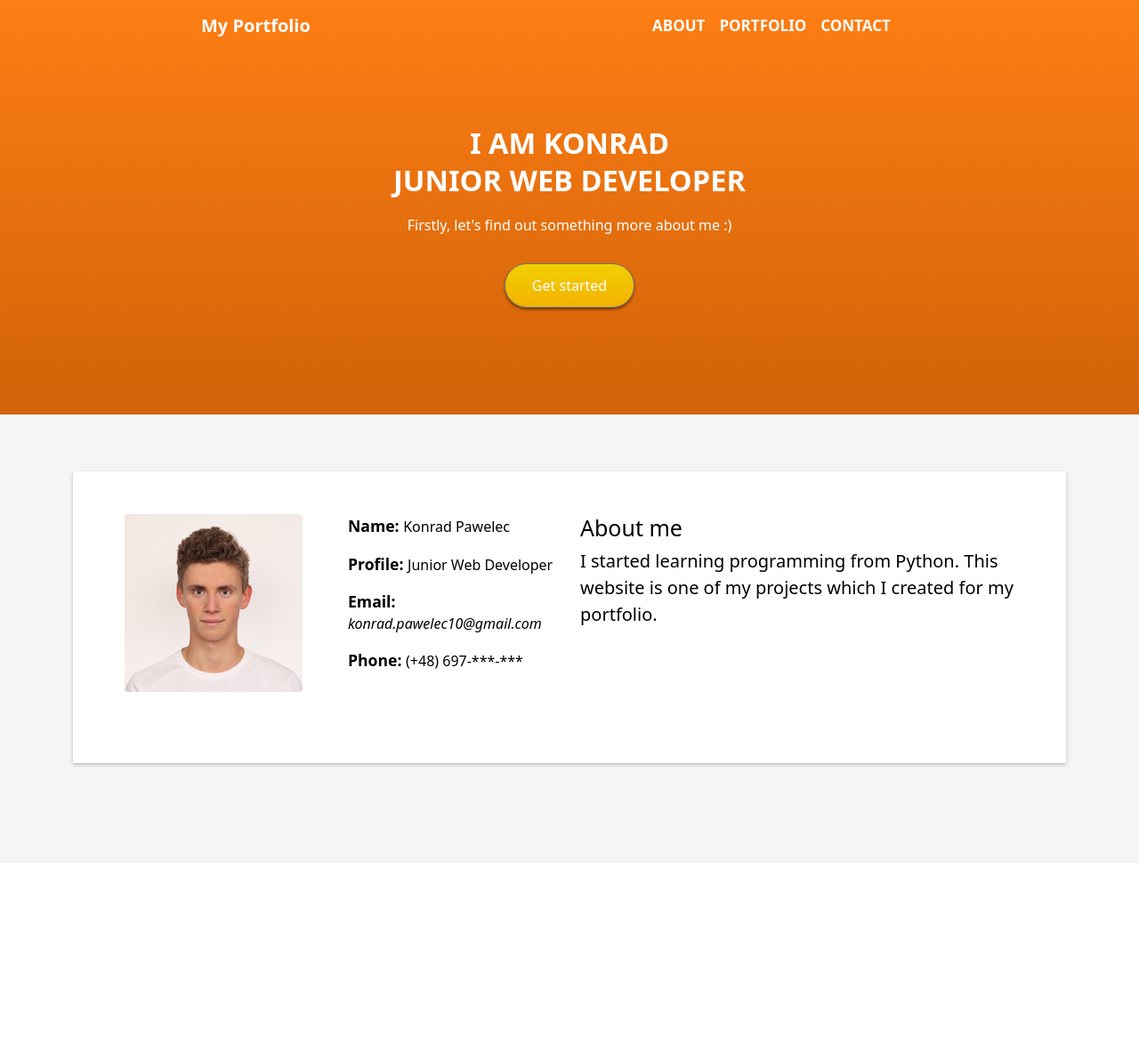
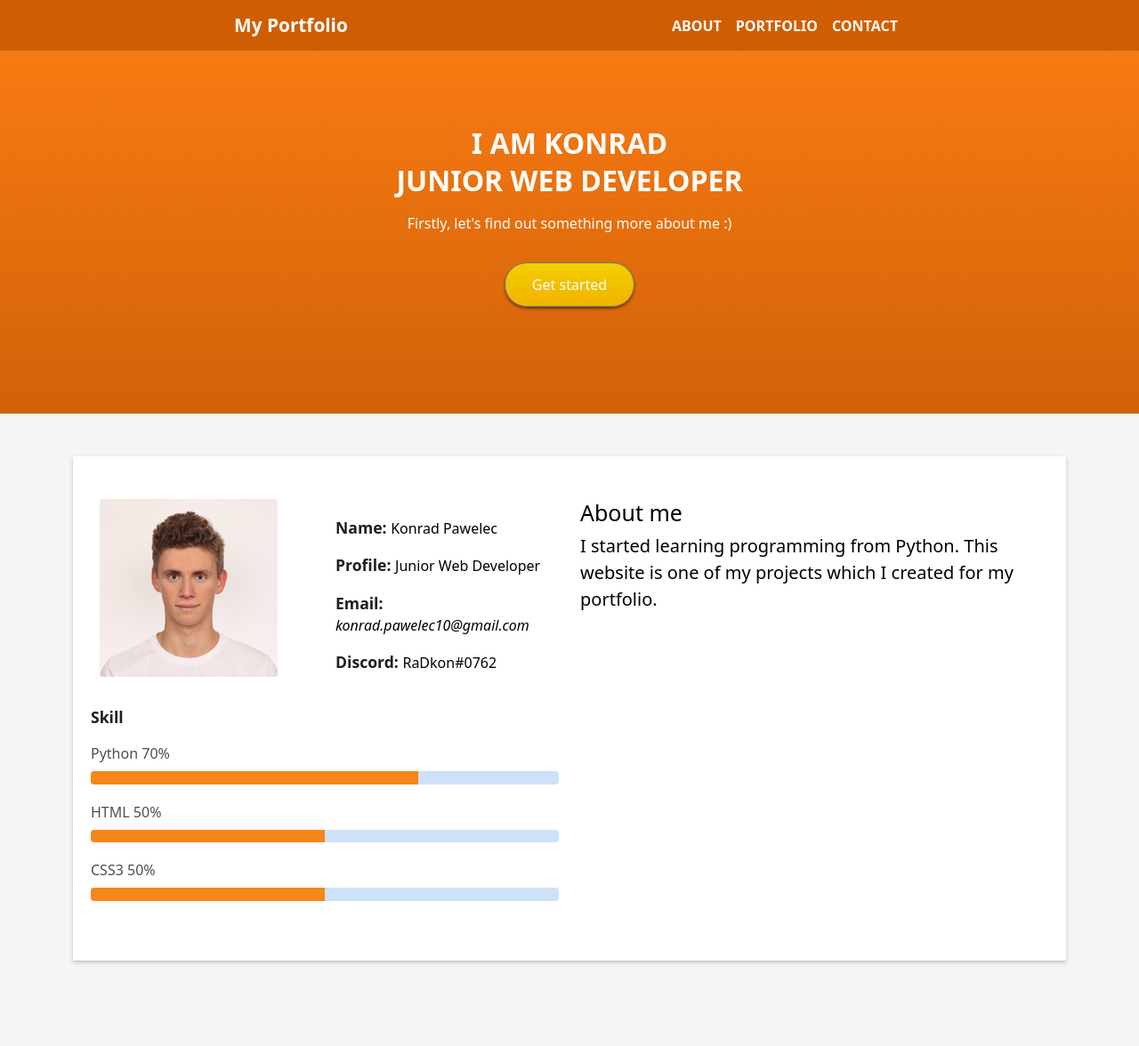
Before and after one commit to radk0n9/portfolio-website, a Flask app: page / in a window 1280 px wide. Shown: the whole page at 89% size. Before the commit the page ends 864 px from the top, so only its background shows below. Run offline with Flask 2, Linux system fonts and the light colour scheme; some libraries are stand-ins or nearby versions.

Commit message:
Navbar fixed-top. Added bars with skills

```diff
--- a/static/css/style.css
+++ b/static/css/style.css
@@ -2,21 +2,21 @@ html {
     color: white !important;
 }
 .header {
-    position: absolute;
     top: 0;
-    width: 100;
     color: white;
     background: #cf5e02;
+    z-index: 997;
 }
 
 #header-logo {
-    font-size: 20px;
+    font-size: 1.3rem;
     font-weight: 700;
     color: white;
 }
 
-#under-header {
-    max-width: 900px;
+#container-header {
+    max-width: 850px !important;
+
 }
 
 .h-100 {
@@ -43,14 +43,17 @@ svg {
     margin-bottom: 30px
 }
 
+.navbar-collapse {
+    flex-grow: 0;
+}
 
 
 .navbar-toggler {
-    padding: 11px;
-    margin-right: 30px;
+    padding: 0.6rem;
+    margin-right: 1rem;
     max-width: 120px;
     right: 0;
-    height: 60px;
+    height: 50px;
     width: 50px;
     cursor: pointer;
     border: 0px !important;
@@ -60,16 +63,10 @@ svg {
 
 #navbarScroll {
     font-weight: 600;
-    font-size: 17px;
+    font-size: 1rem;
     text-align: center;
     color: white;
 
-}
-
-@media (min-width: 991px) {
-  .header {
-    background: transparent;
-  }
 }
 
 .nav-link {
@@ -95,7 +92,7 @@ svg {
     line-height:1.3;
     font-weight:700;
     margin-bottom: 1rem;
-    font-size: calc(22px + 18 * ((100vw - 576px)/(1200)));
+    font-size: 2rem;
 
 }
 
@@ -136,9 +133,26 @@ svg {
     background-color: white !important;
 }
 
+
 .title-s {
     font-weight: 600;
     font-size: 1.1rem;
+    color: #1e1e1e;
+}
+
+.skills span {
+    color: #4e4e4e;
+}
+
+.skills .progress {
+    background-color: #cde1f8;
+    margin: 0.5rem 0 1.2rem 0;
+    border-radius: 10;
+    height: 0.9rem;
+}
+
+.skills .progress .progress-bar {
+    background-color: #F5861A;
 }
 
 #email {
@@ -149,10 +163,15 @@ svg {
 
 .box-shadow-full {
     color: black;
+    padding: 3rem 1.25rem;
     position: relative;
     background-color: #fff;
     margin-bottom: 3rem;
     box-shadow: 0 1px 1px 0 rgb(0 0 0 / 6%), 0 2px 5px 0 rgb(0 0 0 / 20%);
+}
+
+@media (min-width: 768px)
+.box-shadow-full {
     padding: 3rem;
 }
 
@@ -161,14 +180,6 @@ svg {
 
 }
 
-.sect-pt4 {
-  padding-top: 4rem;
-}
-
-.about-mf  {
-  padding-top: 4rem;
-  padding-bottom: 4rem;
-}
 .about-mf .about-img {
   margin-bottom: 2rem;
 }
--- a/templates/index.html
+++ b/templates/index.html
@@ -27,11 +27,11 @@
 
   <!--   Header -->
   <header id="header" class="masthead header fixed-top">
-    <div id="under-header" class="container">
-      <div class="row align-items-center h-100">
-        <nav class="navbar navbar-expand-lg navbar-light">
-          <div class="container-fluid">
-            <a class="navbar-brand col-7 align-items-center" id="header-logo" href="#hero">My Portfolio</a>
+    <div class="container">
+      <div class="row align-items-center">
+        <nav class="navbar header fixed-top navbar-expand-lg navbar-light">
+          <div class="container-fluid d-flex justify-content-center" id="container-header">
+            <a class="navbar-brand col-7" id="header-logo" href="#hero">My Portfolio</a>
              <svg class="navbar-toggler" data-bs-toggle="collapse" data-bs-target="#navbarScroll" aria-controls="navbarScroll" aria-expanded="false" aria-label="Toggle navigation" xmlns="http://www.w3.org/2000/svg" viewBox="0 0 24 24"><g color="white" data-name="Layer 2"><g color="white" data-name="list"><circle cx="4" cy="7" r="1" fill="currentcolor"/><circle cx="4" cy="12" r="1" fill="currentcolor"/><circle cx="4" cy="17" r="1" fill="currentcolor"/><rect width="14" height="2" x="7" y="11" rx=".94" ry=".94" fill="currentcolor"/><rect width="14" height="2" x="7" y="16" rx=".94" ry=".94" fill="currentcolor"/><rect width="14" height="2" x="7" y="6" rx=".94" ry=".94" fill="currentcolor"/></g></g></svg>
 
             <div class="collapse navbar-collapse" id="navbarScroll">
@@ -74,7 +74,7 @@
       </div>
     </section>
 
-    <section id="about" class="about-mf sect-pt4 route">
+    <section id="about" class="about-mf pt-5 pb-5">
 
         <div class="container top-50 start-50">
           <div class="row">
@@ -88,12 +88,30 @@
                           <img src="static/img/me.png" class="img-fluid rounded b-shadow-a" alt="me.png">
                         </div>
                       </div>
-                      <div class="col-sm-6 col-md-6">
+                      <div class="col-sm-6 col-md-6 d-lg-inline-flex align-items-center" id="items-about">
                         <div class="about-info">
                           <p><span class="title-s">Name: </span><span>Konrad Pawelec</span></p>
                           <p><span class="title-s">Profile: </span> <span>Junior Web Developer</span></p>
                           <p><span class="title-s">Email: </span> <a href="mailto:konrad.pawelec10@gmail.com" id="email"> konrad.pawelec10@gmail.com </a></p>
-                          <p><span class="title-s">Phone: </span> <span>(+48) 697-***-***</span></p>
+                          <p><span class="title-s">Discord: </span> <span>RaDkon#0762</span></p>
+                        </div>
+                      </div>
+                      <div class="skills">
+                        <p class="title-s">Skill</p>
+                        <span>Python</span>
+                        <span class="bar">70%</span>
+                        <div class="progress">
+                          <div class="progress-bar" role="progressbar" style="width: 70%" aria-valuenow="70" aria-valuemin="0" aria-valuemax="100"></div>
+                        </div>
+                        <span>HTML</span>
+                        <span class="bar">50%</span>
+                        <div class="progress">
+                          <div class="progress-bar" role="progressbar" style="width: 50%" aria-valuenow="50" aria-valuemin="0" aria-valuemax="100"></div>
+                        </div>
+                        <span>CSS3</span>
+                        <span class="bar">50%</span>
+                        <div class="progress">
+                          <div class="progress-bar" role="progressbar" style="width: 50%" aria-valuenow="50" aria-valuemin="0" aria-valuemax="100"></div>
                         </div>
                       </div>
                     </div>
```
